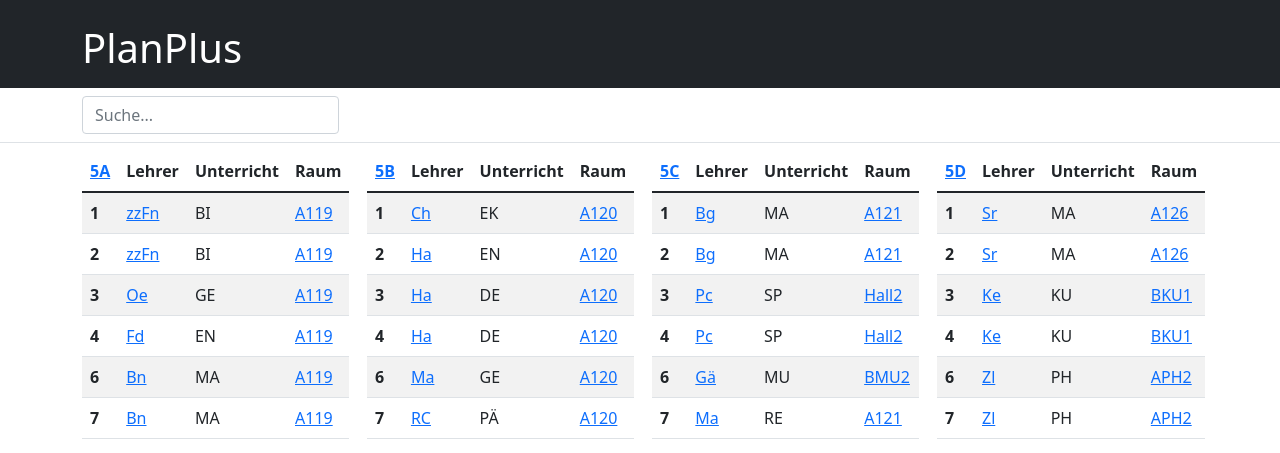
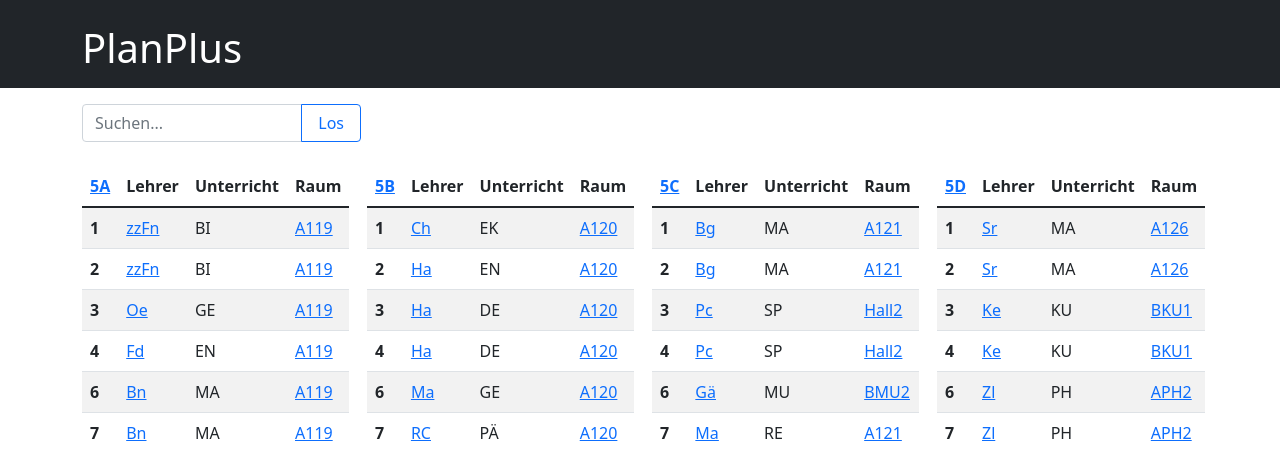
Before and after one commit to DominikKor/planplus, a Django app: page / in a window 1280 px wide. Shown: the top 453 px of the page. Run offline with Django 4.2, Linux system fonts and the light colour scheme; data comes from the database, SQL or seed files in the repository; parts of the project's set-up code (start-up, migrations or seed data) failed here and were passed over.

Commit message:
Added search bar

```diff
--- a/plan/static/style.css
+++ b/plan/static/style.css
@@ -10,3 +10,7 @@ td a, th a {
     color: inherit;
     text-decoration: inherit;
 }
+
+.search-form {
+    min-width: 300px;
+}
--- a/plan/templates/base.html
+++ b/plan/templates/base.html
@@ -20,16 +20,20 @@
             </div>
         </div>
     </div>
-    <div class="px-3 py-2 border-bottom">
-        <div class="container d-flex flex-wrap justify-content-center">
-            <form class="col-12 col-lg-auto mb-2 mb-lg-0 me-lg-auto">
-                <input type="search" class="form-control" placeholder="Suche..." aria-label="Suche">
-            </form>
-        </div>
-    </div>
 </header>
 
-<main class="content container">{% block content %}{% endblock %}</main>
+<main class="content container">
+    <div class="mt-3 w-25">
+        <form action="{% url "plan:search" %}" method="get" class="search-form">
+            <div class="input-group mb-3">
+                <input type="text" class="form-control" placeholder="Suchen..."
+                       aria-label="Suchen..." name="q">
+                <button class="btn btn-outline-primary px-3" type="submit">Los</button>
+            </div>
+        </form>
+    </div>
+    {% block content %}{% endblock %}
+</main>
 
 <footer class="d-flex flex-wrap justify-content-between align-items-center py-3 my-4 border-top container">
     <p class="col-md-4 mb-0 text-muted">&copy; 2022 Dominik Korolko</p>
--- a/plan/urls.py
+++ b/plan/urls.py
@@ -9,5 +9,5 @@ urlpatterns = [
     path("teacher/<str:term>", views.teacher, name="teacher"),
     path("room/<str:term>", views.room, name="room"),
     path("class/<str:term>", views.class_, name="class"),
-    path("search/<str:term>", views.search, name="search"),
+    path("search/", views.search, name="search"),
 ]
--- a/plan/views.py
+++ b/plan/views.py
@@ -26,7 +26,8 @@ def class_(request, term: str):
     return render(request, "plan/plan.html", {"source": "Klassen", "plans": [periods], "table_head": term})
 
 
-def search(request, term: str):
+def search(request):
+    term = request.GET.get("q")
     class_periods = Period.objects.filter(plan__cls__contains=term).order_by("number")
     number_periods = Period.objects.filter(number__contains=term).order_by("number")
     teacher_periods = Period.objects.filter(teacher__contains=term).order_by("number")
```
